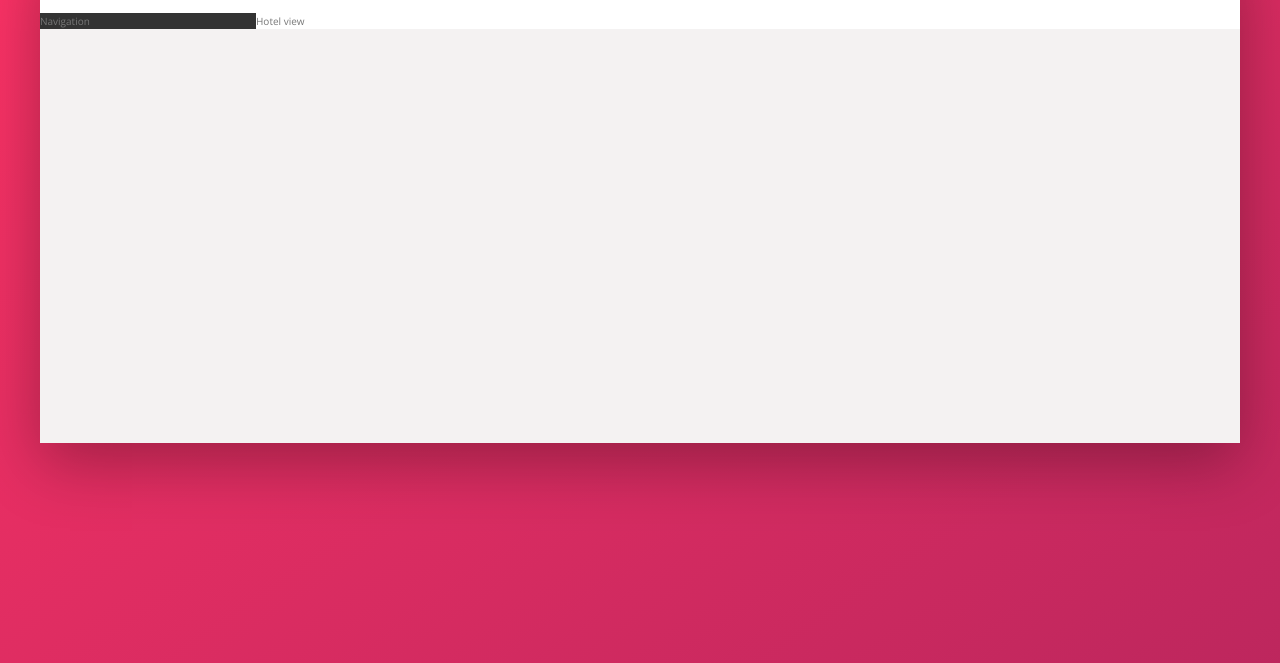
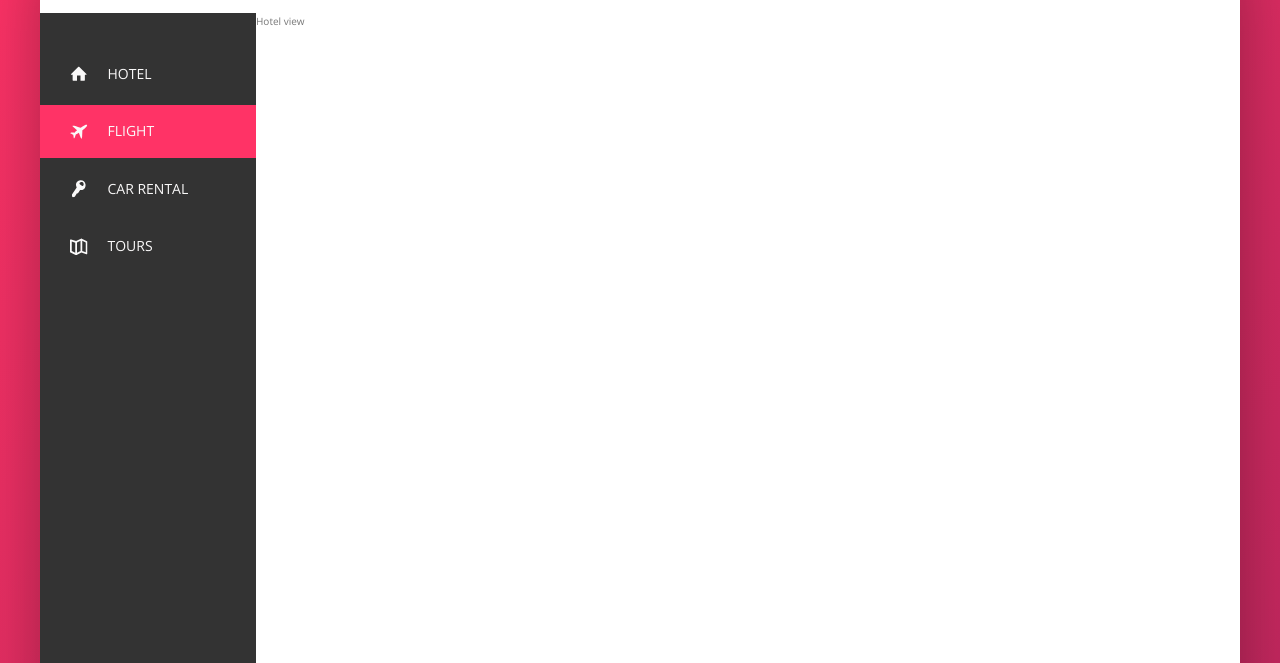
Before and after one commit to clairejing/udemy-css-trillo, a website: page index.html in a window 1280 px wide. Shown: the part 137-800 px from the top of the page. Drawn offline with nearby package versions, Linux system fonts and the light colour scheme.

Commit message:
user scaleY and multiple transition properties to create hover effect and flex other values

```diff
--- a/index.html
+++ b/index.html
@@ -45,7 +45,43 @@
             </header>
             <div class="content">
                 <nav class="sidebar">
-                    Navigation
+                   <ul class="side-nav">
+                        <li class="side-nav__item">
+                            <a href="#" class="side-nav__link">
+                                <svg class="side-nav__icon">
+                                    <use xlink:href="img/sprite.svg#icon-home"></use>
+                                </svg>
+                                <span>Hotel</span>
+                            </a>
+                        </li>
+                        <li class="side-nav__item side-nav__item--active">
+                            <a href="#" class="side-nav__link">
+                                <svg class="side-nav__icon">
+                                    <use xlink:href="img/sprite.svg#icon-aircraft"></use>
+                                </svg>
+                                <span>Flight</span>
+                            </a>
+                        </li>
+                        <li class="side-nav__item">
+                            <a href="#" class="side-nav__link">
+                                <svg class="side-nav__icon">
+                                    <use xlink:href="img/sprite.svg#icon-key"></use>
+                                </svg>
+                                <span>Car rental</span>
+                            </a>
+                        </li>
+                        <li class="side-nav__item">
+                            <a href="#" class="side-nav__link">
+                                <svg class="side-nav__icon">
+                                    <use xlink:href="img/sprite.svg#icon-map"></use>
+                                </svg>
+                                <span>Tours</span>
+                            </a>
+                        </li>
+                   </ul>
+                   <div class="legal">
+                       &copy; 2018 by trillo. All rights reversed.
+                   </div>
                 </nav>
                 <main class="hotel-view">
                     Hotel view
--- a/sass/_components.scss
+++ b/sass/_components.scss
@@ -119,3 +119,76 @@
         margin-right: 1rem;
     }
 }
+
+///////////////////////////////////////
+/// SIDE NAVIGATION
+
+.side-nav {
+    font-size: 1.4rem;
+    list-style: none;
+    margin-top: 3.5rem;
+
+    &__item {
+        position: relative;
+
+        &:not(:last-child) {
+            margin-bottom: .5rem;
+        }
+    }
+
+    &__item::before {
+        content: "";
+        position: absolute;
+        top: 0;
+        left: 0;
+        height: 100%;
+        width: 3px;
+        background-color: var(--color-primary);
+        transform: scaleY(0);
+        // transform-origin: bottom;
+        transition: transform .2s,
+                    width .4s cubic-bezier(1, 0, 0, 1) .2s
+                    background-color .1s; // this .2s is a delay
+    }
+
+    &__item:hover::before,
+    &__item--active::before {
+        transform: scaleY(1);
+        width: 100%;
+    }
+
+    &__item--active::before {
+        background-color: var(--color-primary-light);
+    }
+
+    &__link:link,
+    &__link:visited {
+        color: var(--color-grey-light-1);
+        text-decoration: none;
+        text-transform: uppercase;
+        display: block;
+        padding: 1.5rem 3rem;
+        position: relative;
+        z-index: 10;
+
+        display: flex;
+        align-items: center;
+    }
+
+    &__icon {
+        width: 1.75rem;
+        height: 1.75rem;
+        margin-right: 2rem;
+        fill: currentColor;
+    }
+}
+
+////////////////////////////////////////
+// LEGAL TEXT
+
+.legal {
+    font-size: 1.2rem;
+    color: var(--color-grey-light-4);
+    text-align: center;
+    padding: 2.5rem;
+}
--- a/sass/_layout.scss
+++ b/sass/_layout.scss
@@ -25,9 +25,15 @@
 .sidebar {
     background-color: var(--color-grey-dark-1);
     flex: 0 0 18%;
+
+    display: flex;
+    flex-direction: column;
+    justify-content: space-between;
 }
 
 .hotel-view {
     background-color: #fff;
     flex: 1;
+
+    min-height: 80rem;
 }
```
Also changed, not shown: css/style.css.
